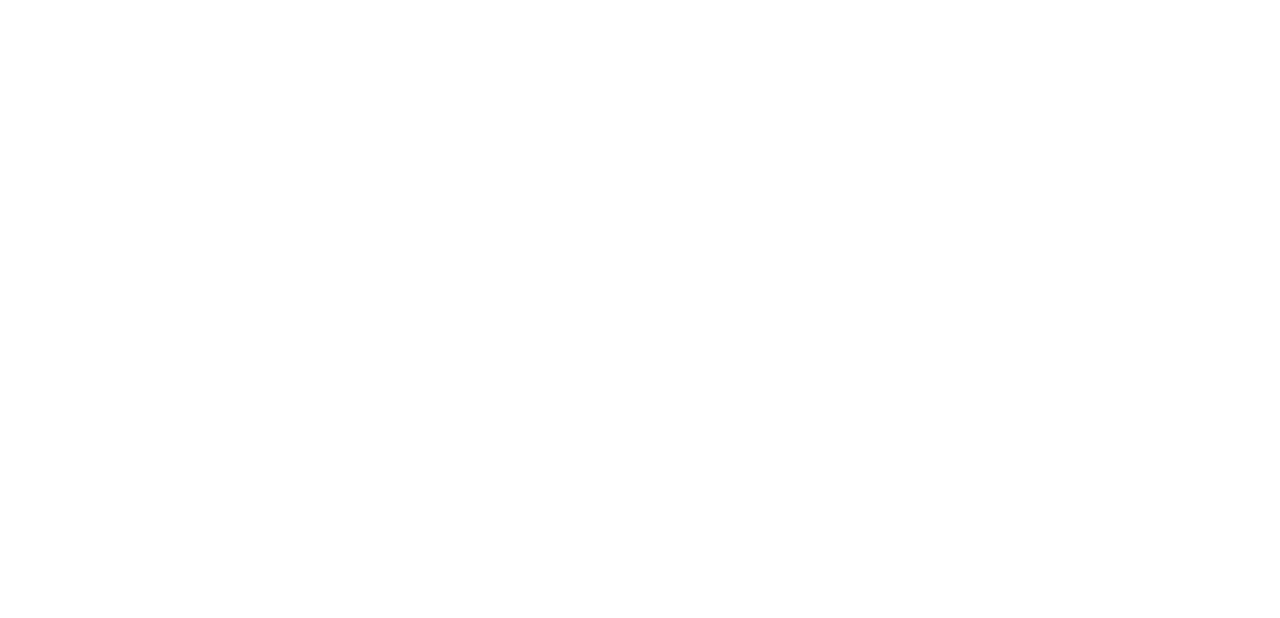
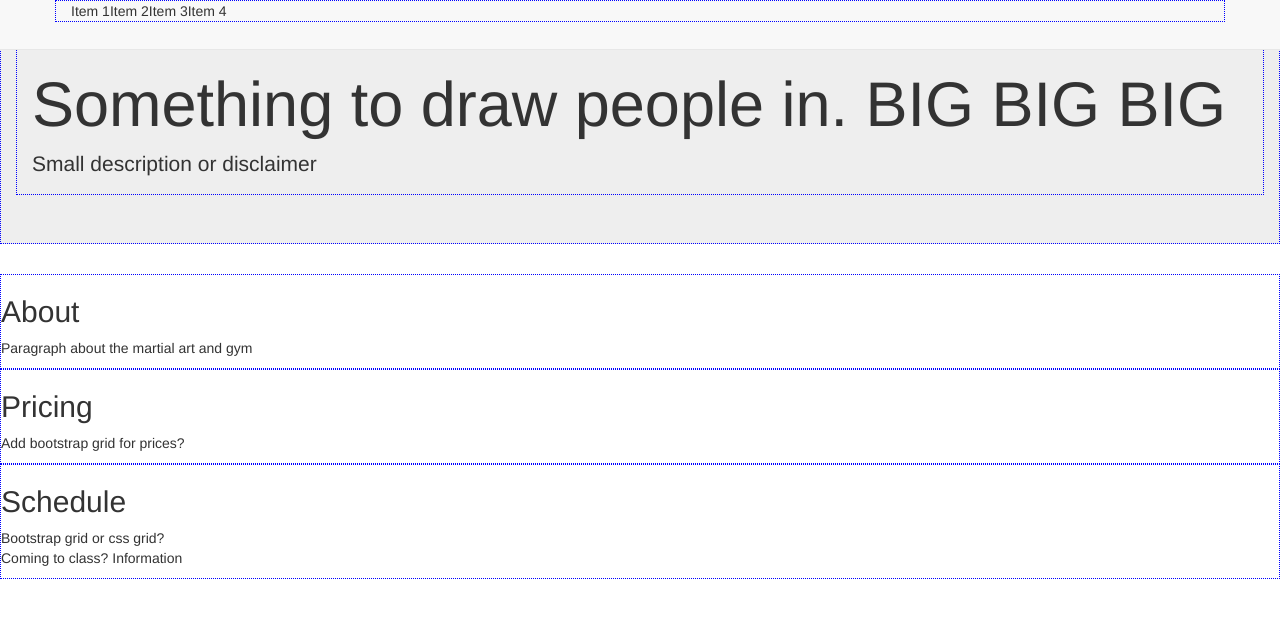
Before and after one commit to olivercgg/kaisingthong, a plain HTML site: page index.html in a window 1280 px wide. Drawn offline with nearby package versions, Linux system fonts and the light colour scheme.

Commit message:
Add sections and placeholder text in index.html

```diff
--- a/index.html
+++ b/index.html
@@ -3,8 +3,67 @@
   <head>
     <meta charset="utf-8">
     <title>Kai Sing Thong</title>
+    <!-- <link rel="icon" href="#" type="image/x-icon"> -->
+
+    <!-- Google font -->
+
+    <!-- Stylesheets -->
+    <link rel="stylesheet" href="resources/css/reset.css" type="text/css">
+    <link rel="stylesheet" href="https://maxcdn.bootstrapcdn.com/bootstrap/3.3.7/css/bootstrap.min.css" integrity="sha384-BVYiiSIFeK1dGmJRAkycuHAHRg32OmUcww7on3RYdg4Va+PmSTsz/K68vbdEjh4u" crossorigin="anonymous">
+    <link rel="stylesheet" href="resources/css/style.css" type="text/css">
+
+    <!-- JS scripts
+  Am I supposed to move to bottom of the page? -->
+    <script src="https://code.jquery.com/jquery-3.1.1.min.js"
+            integrity="sha256-hVVnYaiADRTO2PzUGmuLJr8BLUSjGIZsDYGmIJLv2b8="
+            crossorigin="anonymous"></script>
+    <script type="text/javascript" src="resources/js/main.js"></script>
+
   </head>
   <body>
+    <!-- Navigation Bar -->
+    <nav class="navbar navbar-default navbar-fixed-top">
+      <div class="container">
+        <img src="" alt="" class=""> <!-- need some navbar classes from JQuery -->
+        <ul class="nav navbar-nav">
+          <li>Item 1</li>
+          <li>Item 2</li>
+          <li>Item 3</li>
+          <li>Item 4</li>
+        </ul>
+      </div>
+    </nav>
+
+    <!-- Jumbotron -->
+    <div class="container-fluid jumbotron">
+      <div class="container-fluid">
+        <h1>Something to draw people in. BIG BIG BIG</h1>
+        <p>Small description or disclaimer</p>
+      </div>
+    </div>
+
+    <!-- About -->
+    <div class="about">
+      <h2>About</h2>
+      <p>Paragraph about the martial art and gym</p>
+    </div>
+
+    <!-- Price -->
+    <div class="Price">
+      <h2>Pricing</h2>
+      <p>Add bootstrap grid for prices?</p>
+    </div>
+
+    <!-- Schedule -->
+    <div class="Schedule">
+      <h2>Schedule</h2>
+      <p>Bootstrap grid or css grid? <br/>Coming to class? Information</p>
+    </div>
+
+    <!-- Footer -->
+    <footer>
+
+    </footer>
 
   </body>
 </html>
--- a/resources/css/style.css
+++ b/resources/css/style.css
@@ -0,0 +1,3 @@
+div {
+  border: 1px dotted blue;
+}
```
